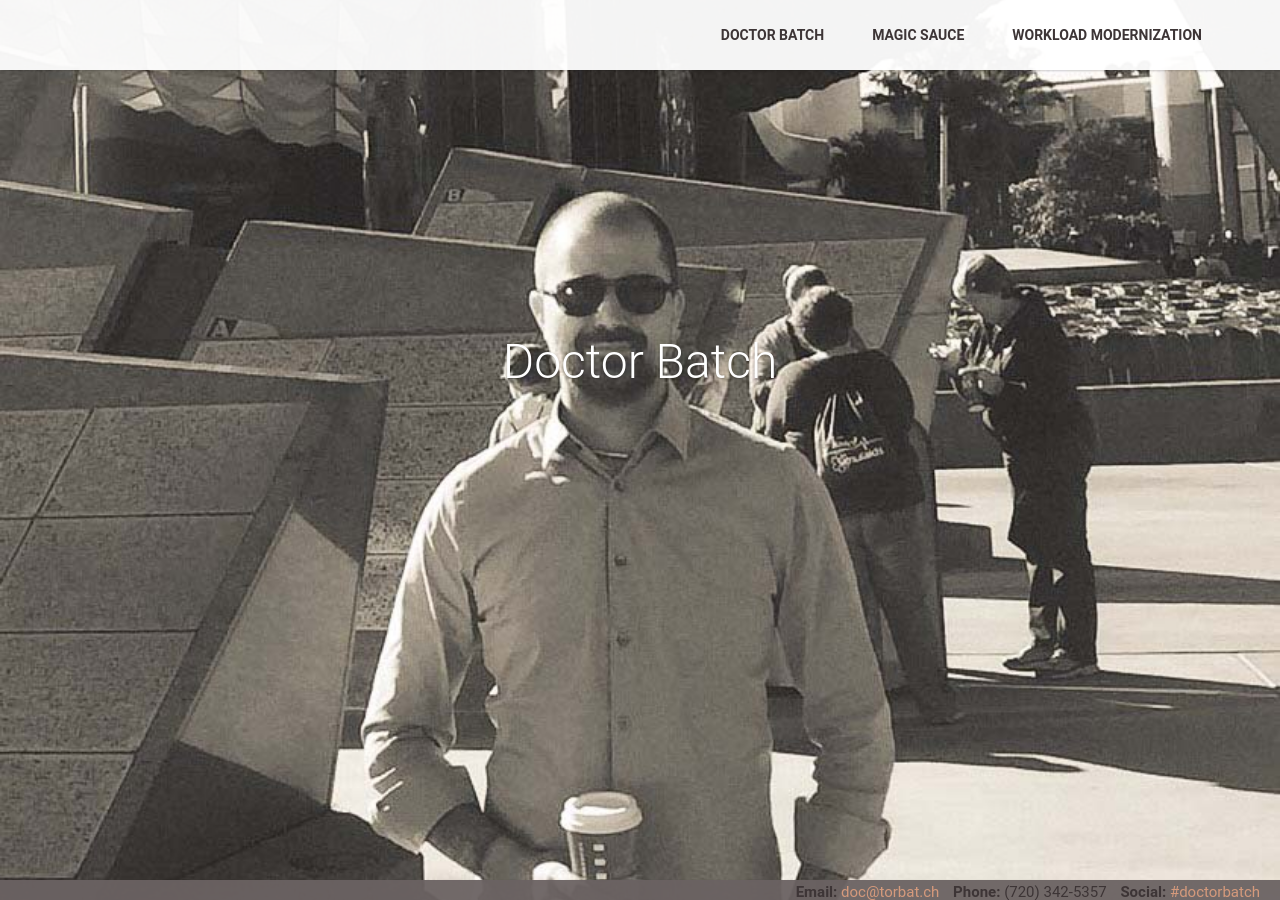
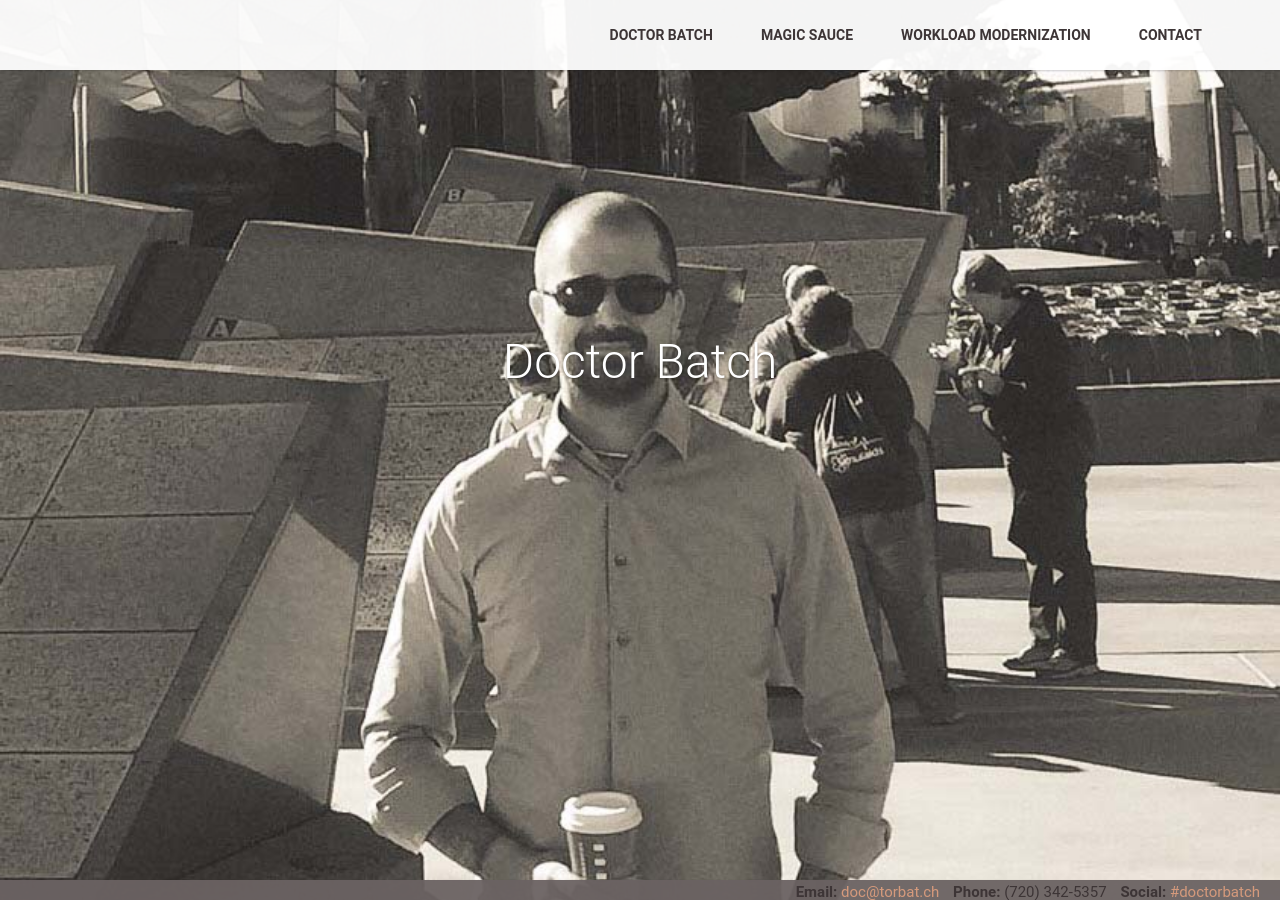
Before and after one commit to doctorbatch/doctorbatch.github.io, a Jekyll site: the page built from index.html, in a window 1280 px wide and 900 px high. Built offline with Jekyll 4.4.1, drawn with Linux system fonts in a browser that asks for light colours.

Commit message:
Added contact to navigation

```diff
--- a/_includes/header.html
+++ b/_includes/header.html
@@ -5,6 +5,7 @@
 				<li><a href="#">Doctor Batch</a></li>
 				<li><a href="#magicsauce">Magic Sauce</a></li>
 				<li><a href="#workload">Workload Modernization</a></li>
+				<li><a href="#contact">Contact</a></li>
 			</ul>
 	</nav>
 </header>
```
